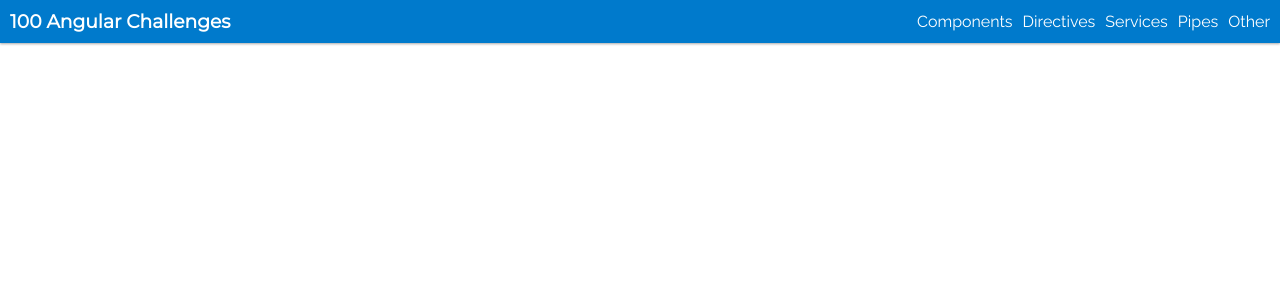
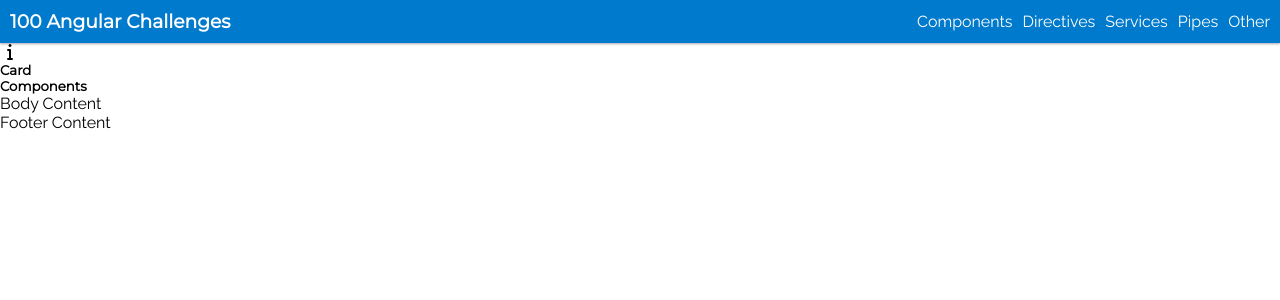
Before and after one commit to JenCall/angular-100-challenges, an Angular app: page / in a window 1280 px wide. Shown: the top 300 px of the page. Built offline with nearby package versions, Linux system fonts and the light colour scheme.

Commit message:
add part of the template

```diff
--- a/src/app/app.component.html
+++ b/src/app/app.component.html
@@ -7,3 +7,9 @@
         <li>Other</li>
     </ul>
 </app-toolbar>
+
+<app-card [iconClasses]="'fas fa-info'" [title]="'Card'" [subTitle]="'Components'">
+
+    <p>Body Content</p>
+    <p>Footer Content</p>
+</app-card>
--- a/src/app/components/card/card.component.html
+++ b/src/app/components/card/card.component.html
@@ -1 +1,17 @@
-<p>card works!</p>
+<div class="card-container">
+    <div class="header">
+        <i *ngIf="iconClasses" [class]="iconClasses"></i>
+        <div class="title">
+            <h5>{{title}}</h5>
+            <h5>{{subTitle}}</h5>
+        </div>
+    </div>
+
+    <div class="body">
+        <ng-content></ng-content>
+    </div>
+
+    <div class="footer">
+
+    </div>
+</div>
```
